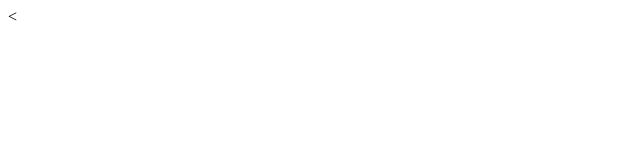
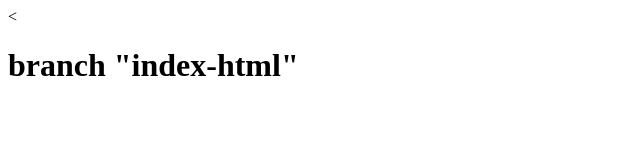
Before and after one commit to harshmistry317/crap-portfolio-1, a plain HTML site: page index.html in a window 1280 px wide. Shown: the whole page, without its empty margins (0-640 px from the left). Drawn offline with Linux system fonts and the light colour scheme.

Commit message:
h1 added

```diff
--- a/index.html
+++ b/index.html
@@ -5,6 +5,6 @@
     <title>crap portfolio-1</title>
   </head>
   <body>
-
+      <h1>branch "index-html"</h1>
   </body>
 </html>
```
